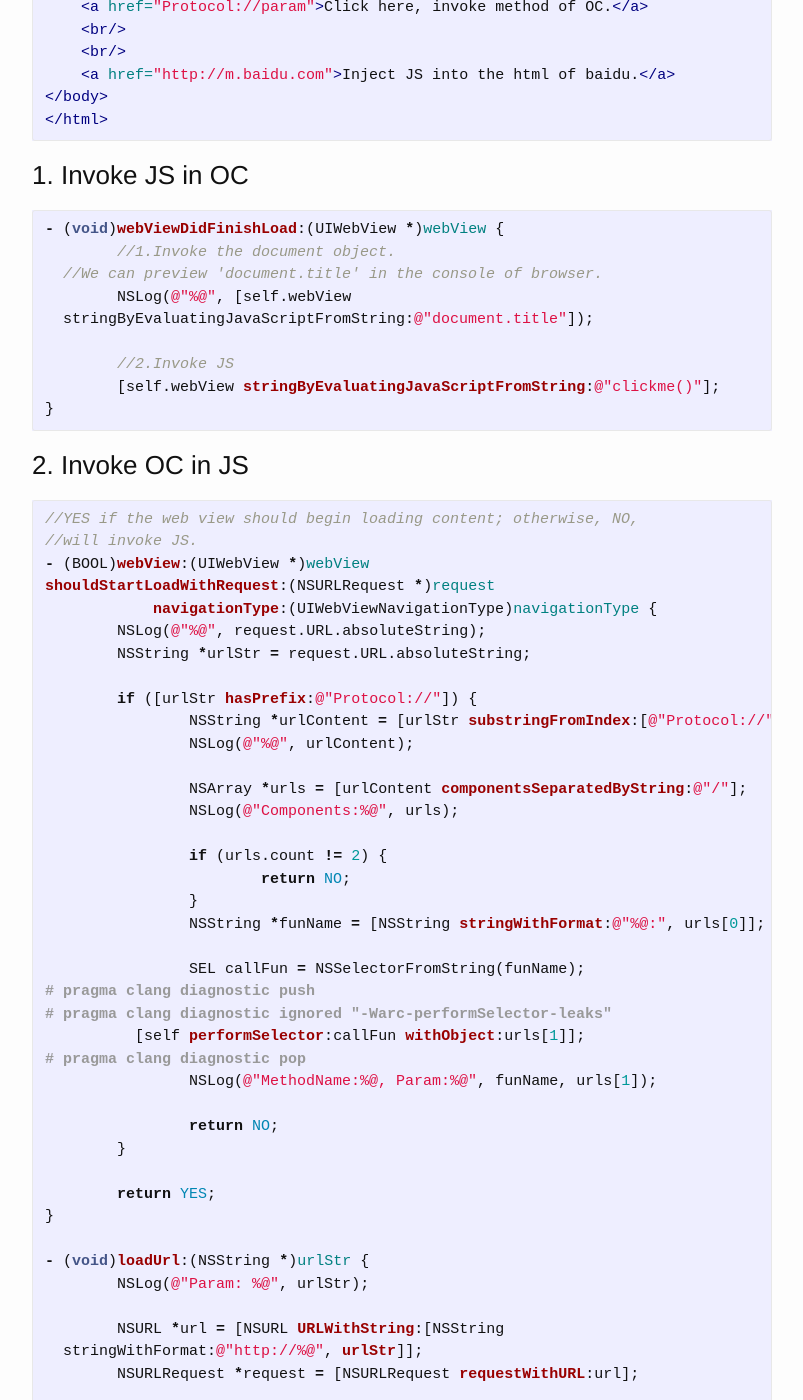
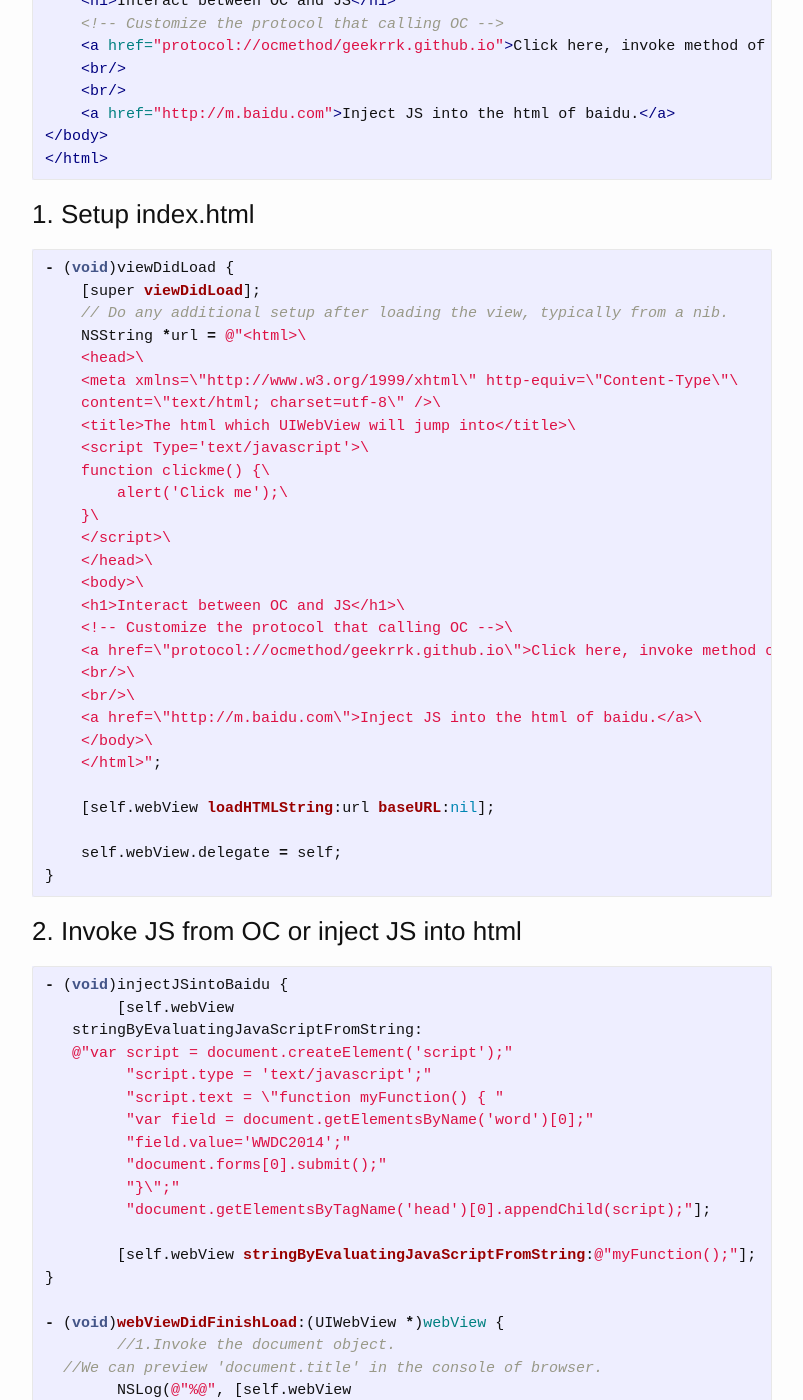
Before and after one commit to GeekRRK/GeekRRK.github.io, a Jekyll site: the page built from _posts/2015-12-21-Interact with JS and invoke another App.md, in a window 1280 px wide and 1400 px high, scrolled down 519 px. Shown: the whole window, without its empty margins (238-1041 px from the left). Built offline with Jekyll 4.4.1, drawn with Linux system fonts in a browser that asks for light colours; Markdown is read by kramdown in place of the engine named in the settings; some of the changed text lies outside the part shown.

Commit message:
Update OC-JS

````diff
--- a/_posts/2015-12-21-Interact with JS and invoke another App.md
+++ b/_posts/2015-12-21-Interact with JS and invoke another App.md
@@ -2,7 +2,9 @@
 layout: post
 title: Interact with JS and invoke another App
 ---
-### The html which UIWebView will jump into
+
+**Remember url ignores case**
+### The html page
 ```html
 <html>
 <head>
@@ -18,74 +20,48 @@
 <body>
     <h1>Interact between OC and JS</h1>
     <!-- Customize the protocol that calling OC -->
-    <a href="Protocol://param">Click here, invoke method of OC.</a>
+    <a href="protocol://ocmethod/geekrrk.github.io">Click here, invoke method of OC.</a>
     <br/>
     <br/>
     <a href="http://m.baidu.com">Inject JS into the html of baidu.</a>
 </body>
 </html>
 ```
+### 1. Setup index.html
+```objective-c
+- (void)viewDidLoad {
+    [super viewDidLoad];
+    // Do any additional setup after loading the view, typically from a nib.
+    NSString *url = @"<html>\
+    <head>\
+    <meta xmlns=\"http://www.w3.org/1999/xhtml\" http-equiv=\"Content-Type\"\
+    content=\"text/html; charset=utf-8\" />\
+    <title>The html which UIWebView will jump into</title>\
+    <script Type='text/javascript'>\
+    function clickme() {\
+        alert('Click me');\
+    }\
+    </script>\
+    </head>\
+    <body>\
+    <h1>Interact between OC and JS</h1>\
+    <!-- Customize the protocol that calling OC -->\
+    <a href=\"protocol://ocmethod/geekrrk.github.io\">Click here, invoke method of OC.</a>\
+    <br/>\
+    <br/>\
+    <a href=\"http://m.baidu.com\">Inject JS into the html of baidu.</a>\
+    </body>\
+    </html>";
 
-### 1. Invoke JS in OC
-```objective-c
-- (void)webViewDidFinishLoad:(UIWebView *)webView {
-	//1.Invoke the document object.
-  //We can preview 'document.title' in the console of browser.
-	NSLog(@"%@", [self.webView
-  stringByEvaluatingJavaScriptFromString:@"document.title"]);
+    [self.webView loadHTMLString:url baseURL:nil];
 
-	//2.Invoke JS
-	[self.webView stringByEvaluatingJavaScriptFromString:@"clickme()"];
+    self.webView.delegate = self;
 }
 ```
-### 2. Invoke OC in JS
+
+### 2. Invoke JS from OC or inject JS into html
 ```objective-c
-//YES if the web view should begin loading content; otherwise, NO,
-//will invoke JS.
-- (BOOL)webView:(UIWebView *)webView
-shouldStartLoadWithRequest:(NSURLRequest *)request
-            navigationType:(UIWebViewNavigationType)navigationType {
-	NSLog(@"%@", request.URL.absoluteString);
-	NSString *urlStr = request.URL.absoluteString;
-
-	if ([urlStr hasPrefix:@"Protocol://"]) {
-		NSString *urlContent = [urlStr substringFromIndex:[@"Protocol://" length]];
-		NSLog(@"%@", urlContent);
-
-		NSArray *urls = [urlContent componentsSeparatedByString:@"/"];
-		NSLog(@"Components:%@", urls);
-
-		if (urls.count != 2) {
-			return NO;
-		}
-		NSString *funName = [NSString stringWithFormat:@"%@:", urls[0]];
-
-		SEL callFun = NSSelectorFromString(funName);
-# pragma clang diagnostic push
-# pragma clang diagnostic ignored "-Warc-performSelector-leaks"
-	  [self performSelector:callFun withObject:urls[1]];
-# pragma clang diagnostic pop
-		NSLog(@"MethodName:%@, Param:%@", funName, urls[1]);
-
-		return NO;
-	}
-
-	return YES;
-}
-
-- (void)loadUrl:(NSString *)urlStr {
-	NSLog(@"Param: %@", urlStr);
-
-	NSURL *url = [NSURL URLWithString:[NSString
-  stringWithFormat:@"http://%@", urlStr]];
-	NSURLRequest *request = [NSURLRequest requestWithURL:url];
-
-	[self.webView loadRequest:request];
-}
-```
-### 3. Inject JS
-```objective-c
-- (void)jsClick {
+- (void)injectJSintoBaidu {
 	[self.webView
    stringByEvaluatingJavaScriptFromString:
    @"var script = document.createElement('script');"
@@ -99,6 +75,54 @@
 
 	[self.webView stringByEvaluatingJavaScriptFromString:@"myFunction();"];
 }
+
+- (void)webViewDidFinishLoad:(UIWebView *)webView {
+	//1.Invoke the document object.
+  //We can preview 'document.title' in the console of browser.
+	NSLog(@"%@", [self.webView
+  stringByEvaluatingJavaScriptFromString:@"document.title"]);
+
+	//2.Invoke JS
+	[self.webView stringByEvaluatingJavaScriptFromString:@"clickme()"];
+
+  //3.Inject JS into Baidu
+  [self injectJSintoBaidu];
+}
 ```
+### 3. Invoke OC from JS
+```objective-c
+//YES if the web view should begin loading content; otherwise, NO.
+- (BOOL)webView:(UIWebView *)webView
+shouldStartLoadWithRequest:(NSURLRequest *)request
+            navigationType:(UIWebViewNavigationType)navigationType {
+	NSString *urlStr = request.URL.absoluteString;
 
+	if ([urlStr hasPrefix:@"protocol://"]) {
+		NSString *urlContent = [urlStr substringFromIndex:[@"protocol://" length]];
+		NSArray *urls = [urlContent componentsSeparatedByString:@"/"];
+
+		if (urls.count != 2) {
+			return NO;
+		}
+
+		NSString *funName = [NSString stringWithFormat:@"%@:", urls[0]];
+		SEL callFun = NSSelectorFromString(funName);
+# pragma clang diagnostic push
+# pragma clang diagnostic ignored "-Warc-performSelector-leaks"
+	  [self performSelector:callFun withObject:urls[1]];
+# pragma clang diagnostic pop
+		return NO;
+	}
+
+	return YES;
+}
+
+- (void)ocmethod:(NSString *)urlStr {
+	NSURL *url = [NSURL URLWithString:[NSString
+  stringWithFormat:@"http://%@", urlStr]];
+	NSURLRequest *request = [NSURLRequest requestWithURL:url];
+
+	[self.webView loadRequest:request];
+}
+```
 **Original website is:** *http://blog.csdn.net/xn4545945/article/details/36487407*
````
